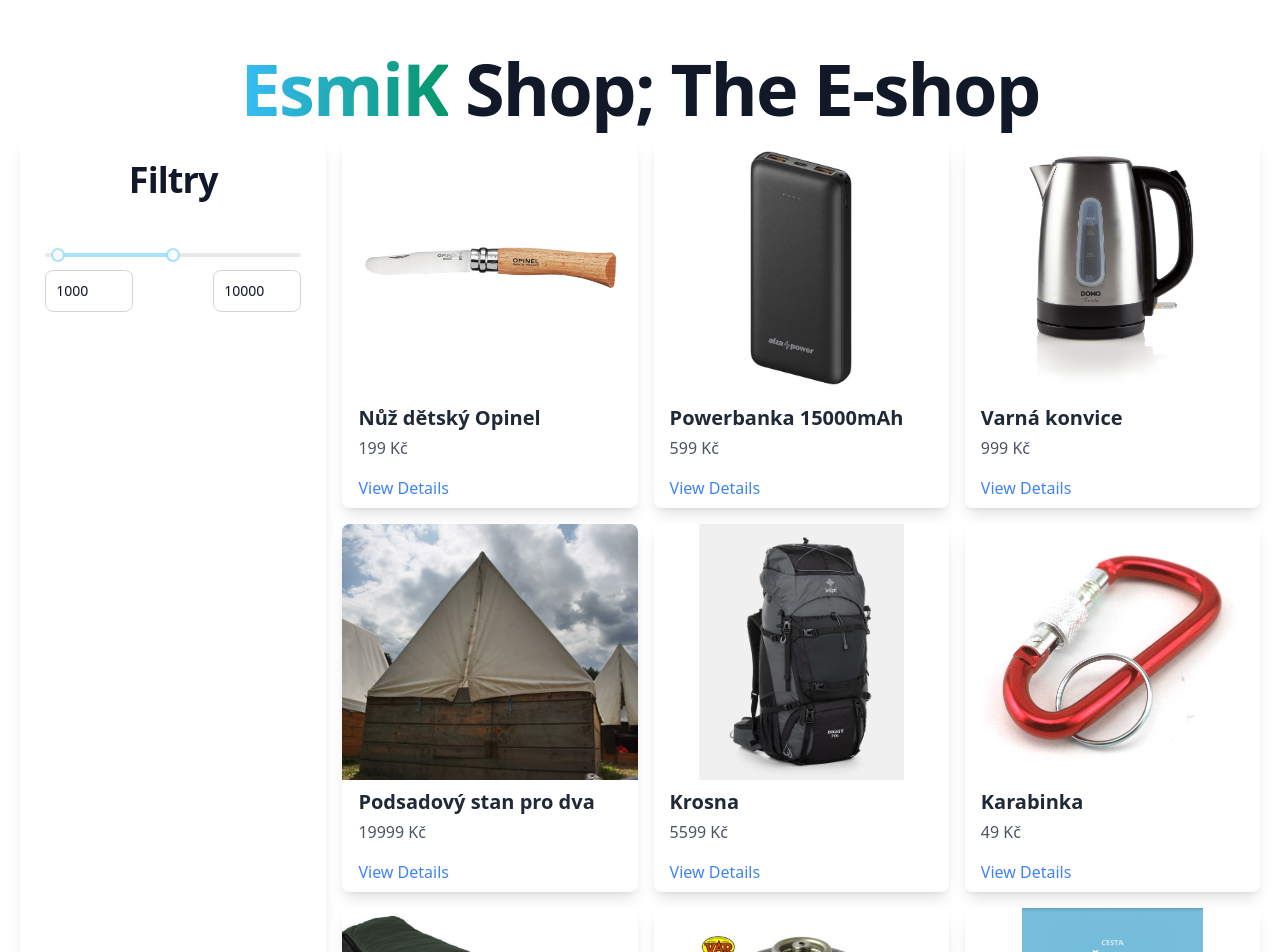
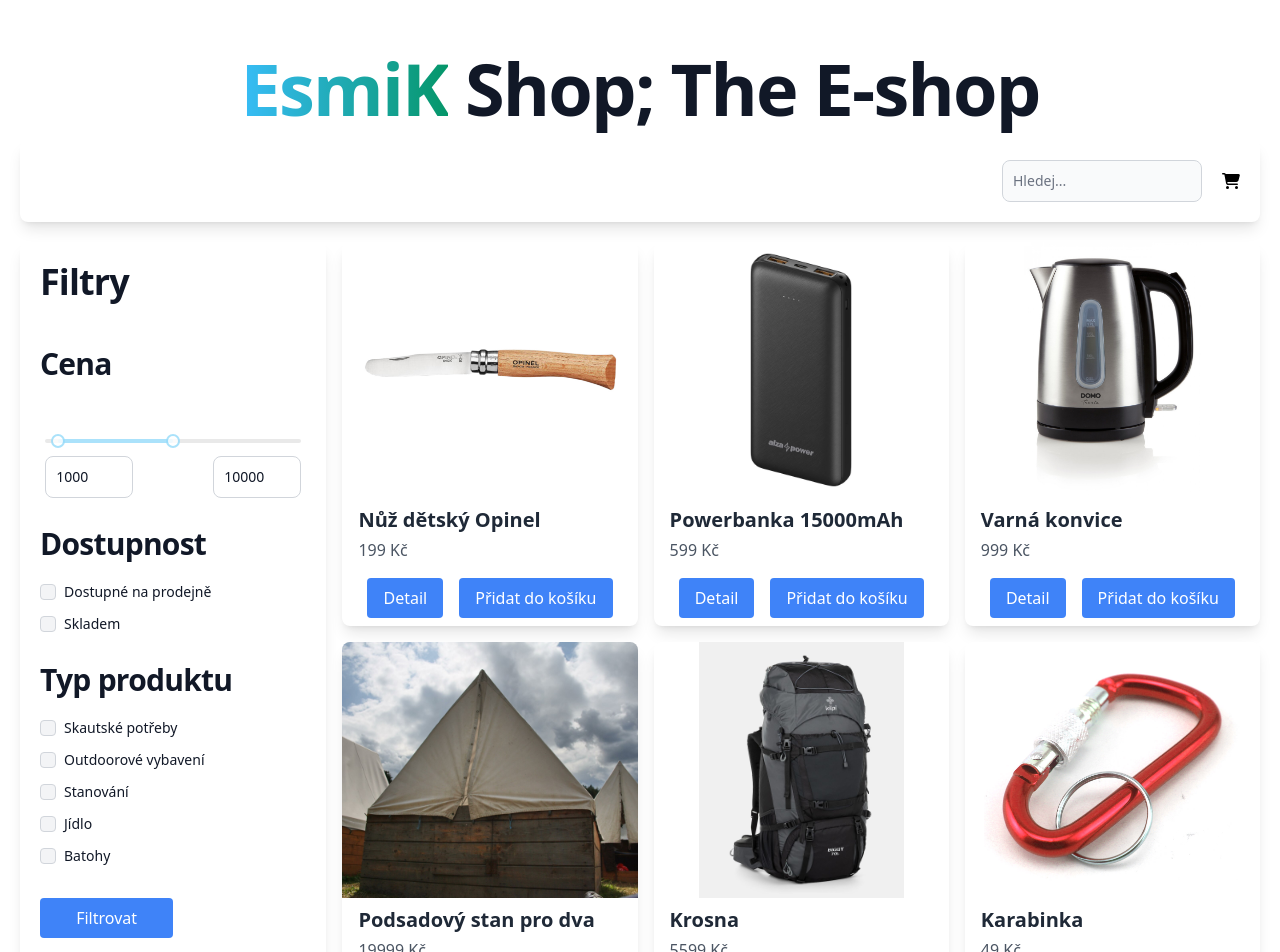
Before and after one commit to EsmiK64/wd2_04, a React (Create React App) app: page / in a window 1280 px wide. Shown: the top 952 px of the page. Built offline with nearby package versions, Linux system fonts and the light colour scheme.

Commit message:
added cart, more filterign

```diff
--- a/package.json
+++ b/package.json
@@ -3,6 +3,11 @@
   "version": "0.1.0",
   "private": true,
   "dependencies": {
+    "@fortawesome/fontawesome-svg-core": "^6.5.1",
+    "@fortawesome/free-brands-svg-icons": "^6.5.1",
+    "@fortawesome/free-regular-svg-icons": "^6.5.1",
+    "@fortawesome/free-solid-svg-icons": "^6.5.1",
+    "@fortawesome/react-fontawesome": "^0.2.0",
     "@testing-library/jest-dom": "^5.17.0",
     "@testing-library/react": "^13.4.0",
     "@testing-library/user-event": "^13.5.0",
--- /dev/null
+++ b/src/components/Cart.js
@@ -0,0 +1,23 @@
+import React from 'react';
+
+const Cart = ({ cartItems, onRemoveFromCart }) => {
+  return (
+    <div>
+      <h2 className="text-2xl font-semibold mb-4">Shopping Cart</h2>
+      {cartItems.length === 0 ? (
+        <p>Your cart is empty.</p>
+      ) : (
+        <ul>
+          {cartItems.map(item => (
+            <li key={item.id} className="flex justify-between items-center border-b py-2">
+              <span>{item.name}</span>
+              <button onClick={() => onRemoveFromCart(item.id)}>Remove</button>
+            </li>
+          ))}
+        </ul>
+      )}
+    </div>
+  );
+};
+
+export default Cart;
--- a/src/components/Home.js
+++ b/src/components/Home.js
@@ -1,44 +1,106 @@
-import React from "react";
+import React, { useState } from "react";
 import ProductCard from "./ProductCard";
 import MultiRangeSlider from "./MultiRangeSlider";
-import { Accordion } from 'flowbite-react';
+import Cart from "./Cart";
+import { Accordion, Checkbox, Label, TextInput } from 'flowbite-react';
+import { FontAwesomeIcon } from '@fortawesome/react-fontawesome';
+import { Link } from "react-router-dom";
 
-const products = [
-  { id: 1, name: "Nůž dětský Opinel", price: 199 },
-  { id: 2, name: "Powerbanka 15000mAh", price: 599 },
-  { id: 3, name: "Varná konvice", price: 999 },
-  { id: 4, name: "Podsadový stan pro dva", price: 19999 },
-  { id: 5, name: "Krosna", price: 5599 },
-  { id: 6, name: "Karabinka", price: 49 },
-  { id: 7, name: "Spacák zimní", price: 1399 },
-  { id: 8, name: "Plynová kartuše malá", price: 399 },
-  { id: 9, name: "Stezka Země/Voda", price: 199 },
-  { id: 10, name: "Rádcovský zápisník 2.0", price: 399 },
-  { id: 11, name: "Taška plátěná Skaut", price: 159 },
-  { id: 12, name: "Batoh malý 30l", price: 1999 },
-  { id: 13, name: "Příbor skladný", price: 99 },
-  { id: 14, name: "Hrnek Skaut", price: 299 },
-  { id: 15, name: "Kroj skautský", price: 699 },
-];
+import Products from "../data/products.json";
+
+const products = Products;
 
 const Home = () => {
+  const [cartItems, setCartItems] = useState([]);
+
+  const handleAddToCart = product => {
+    const updatedCart = [...cartItems, product];
+    setCartItems(updatedCart);
+    // Store the cart in localStorage
+    window.localStorage.setItem('cart', JSON.stringify(updatedCart));
+  };
+
+  const handleRemoveFromCart = productId => {
+    const updatedCart = cartItems.filter(item => item.id !== productId);
+    setCartItems(updatedCart);
+    // Update localStorage when an item is removed
+    window.localStorage.setItem('cart', JSON.stringify(updatedCart));
+  };
+
   return (
     <div className="container mx-auto mt-0 mb-8 md:my-4 lg:my-8 p-5 flex items-center flex-col">
       <h1 className="mb-4 text-4xl font-extrabold leading-none tracking-tight text-gray-900 md:text-5xl lg:text-7xl dark:text-white">
-        <span class="text-transparent bg-clip-text bg-gradient-to-r to-emerald-600 from-sky-400">
+        <span className="text-transparent bg-clip-text bg-gradient-to-r to-emerald-600 from-sky-400">
           EsmiK</span> Shop; The E-shop
       </h1>
+      <div className="flex mx-auto bg-white shadow-lg rounded-lg overflow-hidden p-5 w-full mb-5 justify-end flex-row items-center gap-5">
+        <TextInput id="search" type="text" placeholder="Hledej..." className="w-1/6" />
+        <div className="h-full">
+          <Link to={`/cart`}>
+            <FontAwesomeIcon icon="fa-solid fa-cart-shopping" className="hover:stroke-blue-500" />
+          </Link>
+        </div>
+      </div>
       <div className="flex flex-col lg:flex-row w-full gap-4">
         <div className="w-1/4 mx-auto bg-white shadow-lg rounded-lg overflow-hidden flex-col p-5 hidden lg:flex md:w-1/6 lg:w-1/4">
-          <form className="flex flex-col items-center">
+          <form className="flex flex-col gap-3">
             <span className="mb-4 text-2xl font-extrabold leading-none tracking-tight text-gray-900 md:text-3xl lg:text-4xl dark:text-white">Filtry</span>
+            <span className="filtry_nadpis">Cena</span>
             <MultiRangeSlider />
+            <span className="filtry_nadpis">Dostupnost</span>
+            <div className="flex items-center gap-2">
+              <Checkbox id="locally" />
+              <Label htmlFor="locally" className="flex">
+                Dostupné na prodejně
+              </Label>
+            </div>
+            <div className="flex items-center gap-2">
+              <Checkbox id="in-stock" />
+              <Label htmlFor="in-stock" className="flex">
+                Skladem
+              </Label>
+            </div>
+            <span className="filtry_nadpis">Typ produktu</span>
+            <div className="flex items-center gap-2">
+              <Checkbox id="skaut" />
+              <Label htmlFor="skaut" className="flex">
+                Skautské potřeby
+              </Label>
+            </div>
+            <div className="flex items-center gap-2">
+              <Checkbox id="outdoor" />
+              <Label htmlFor="outdoor" className="flex">
+                Outdoorové vybavení
+              </Label>
+            </div>
+            <div className="flex items-center gap-2">
+              <Checkbox id="stan" />
+              <Label htmlFor="stan" className="flex">
+                Stanování
+              </Label>
+            </div>
+            <div className="flex items-center gap-2">
+              <Checkbox id="jidlo" />
+              <Label htmlFor="jidlo" className="flex">
+                Jídlo
+              </Label>
+            </div>
+            <div className="flex items-center gap-2">
+              <Checkbox id="batohy" />
+              <Label htmlFor="batohy" className="flex">
+                Batohy
+              </Label>
+            </div>
+            <button className="bg-blue-500 text-white px-4 py-2 rounded w-1/2 mt-5">
+              Filtrovat
+            </button>
           </form>
         </div>
         <Accordion className="block lg:hidden">
           <Accordion.Panel>
             <Accordion.Title className="p-5">Filtrovat</Accordion.Title>
-            <Accordion.Content className="p-5">
+            <Accordion.Content className="p-5 flex flex-col items-center">
+              <span className="mb-4 text-2xl font-extrabold leading-none tracking-tight text-gray-900 md:text-3xl lg:text-4xl dark:text-white">Filtry</span>
               <MultiRangeSlider />
             </Accordion.Content>
           </Accordion.Panel>
@@ -49,6 +111,9 @@
           ))}
         </div>
       </div>
+      <div className="mt-8">
+        <Cart cartItems={cartItems} onRemoveFromCart={handleRemoveFromCart} />
+      </div>
     </div>
   );
 };
--- a/src/components/ProductCard.js
+++ b/src/components/ProductCard.js
@@ -1,7 +1,12 @@
 import React from "react";
 import { Link } from "react-router-dom";
 
-const ProductCard = ({ product }) => {
+
+const ProductCard = ({ product, onAddToCart }) => {
+  const handleAddToCart = () => {
+    onAddToCart(product);
+  };
+
   return (
     <div className="w-full h-fit mx-auto bg-white shadow-lg rounded-lg overflow-hidden">
       <div className="flex w-full justify-center">
@@ -15,13 +20,16 @@
         <h3 className="text-xl font-semibold text-gray-800">{product.name}</h3>
         <p className="text-gray-600 mt-1">{product.price} Kč</p>
       </div>
-      <div className="px-4 py-2">
-        <Link
-          to={`/product/${product.id}`}
-          className="text-blue-500 hover:underline"
-        >
-          View Details
-        </Link>
+      <div className="px-4 py-2 flex flex-row justify-center gap-2">
+        <button className="bg-blue-500 text-white px-4 py-2 rounded">
+          <Link to={`/product/${product.id}`}>
+            Detail
+          </Link>
+        </button>
+        <br />
+        <button onClick={handleAddToCart} className="bg-blue-500 text-white px-4 py-2 rounded">
+          Přidat do košíku
+        </button>
       </div>
     </div>
   );
--- a/src/components/ProductDetail.js
+++ b/src/components/ProductDetail.js
@@ -1,18 +1,18 @@
 import React from 'react';
 import { useParams } from 'react-router-dom';
+
+import Products from "../data/products.json";
 
 const ProductDetail = () => {
   const { id } = useParams();
 
-  // Fetch product details based on the id (you can simulate this with state or static data)
-  const product = { id, name: `Product ${id}`, price: 19.99, description: 'Product details go here.' };
-
+  const product = {}
   return (
     <div>
       <h2>{product.name}</h2>
       <p>Price: ${product.price}</p>
       <p>{product.description}</p>
-      {/* Add more details as needed */}
+      <p>{product.category}</p>
     </div>
   );
 };
--- /dev/null
+++ b/src/data/products.json
@@ -0,0 +1,92 @@
+[
+    {
+        "id": 1,
+        "name": "Nůž dětský Opinel",
+        "price": 199,
+        "category": "outdoor"
+    },
+    {
+        "id": 2,
+        "name": "Powerbanka 15000mAh",
+        "price": 599,
+        "category": "outdoor"
+    },
+    {
+        "id": 3,
+        "name": "Varná konvice",
+        "price": 999,
+        "category": "jidlo"
+    },
+    {
+        "id": 4,
+        "name": "Podsadový stan pro dva",
+        "price": 19999,
+        "category": "stan"
+    },
+    {
+        "id": 5,
+        "name": "Krosna",
+        "price": 5599,
+        "category": "batohy"
+    },
+    {
+        "id": 6,
+        "name": "Karabinka",
+        "price": 49,
+        "category": "outdoor"
+    },
+    {
+        "id": 7,
+        "name": "Spacák zimní",
+        "price": 1399,
+        "category": "stan"
+    },
+    {
+        "id": 8,
+        "name": "Plynová kartuše malá",
+        "price": 399,
+        "category": "jidlo"
+    },
+    {
+        "id": 9,
+        "name": "Stezka Země/Voda",
+        "price": 199,
+        "category": "skaut"
+    },
+    {
+        "id": 10,
+        "name": "Rádcovský zápisník 2.0",
+        "price": 399,
+        "category": "skaut"
+    },
+    {
+        "id": 11,
+        "name": "Taška plátěná Skaut",
+        "price": 159,
+        "category": "skaut"
+    },
+    {
+        "id": 12,
+        "name": "Batoh malý 30l",
+        "price": 1999,
+        "category": "batohy"
+    },
+    {
+        "id": 13,
+        "name": "Příbor skladný",
+        "price": 99,
+        "category": "jidlo"
+    },
+    {
+        "id": 14,
+        "name": "Hrnek Skaut",
+        "price": 299,
+        "category": "jidlo"
+    },
+    {
+        "id": 15,
+        "name": "Kroj skautský",
+        "price": 699,
+        "category": "skaut"
+    }
+]
--- a/src/input.css
+++ b/src/input.css
@@ -5,3 +5,7 @@
 .h-fit {
     height: fit-content;
 }
+
+.filtry_nadpis {
+    @apply mt-4 mb-2 text-xl font-extrabold leading-none tracking-tight text-gray-900 md:text-2xl lg:text-3xl dark:text-white;
+}
```
Also changed, not shown: src/App.js (+8 -15 lines), src/components/MultiRangeSlider.js (line endings or trailing spaces), src/dist/output.css, 1 other file (tests, documents, lock files or other folders).
